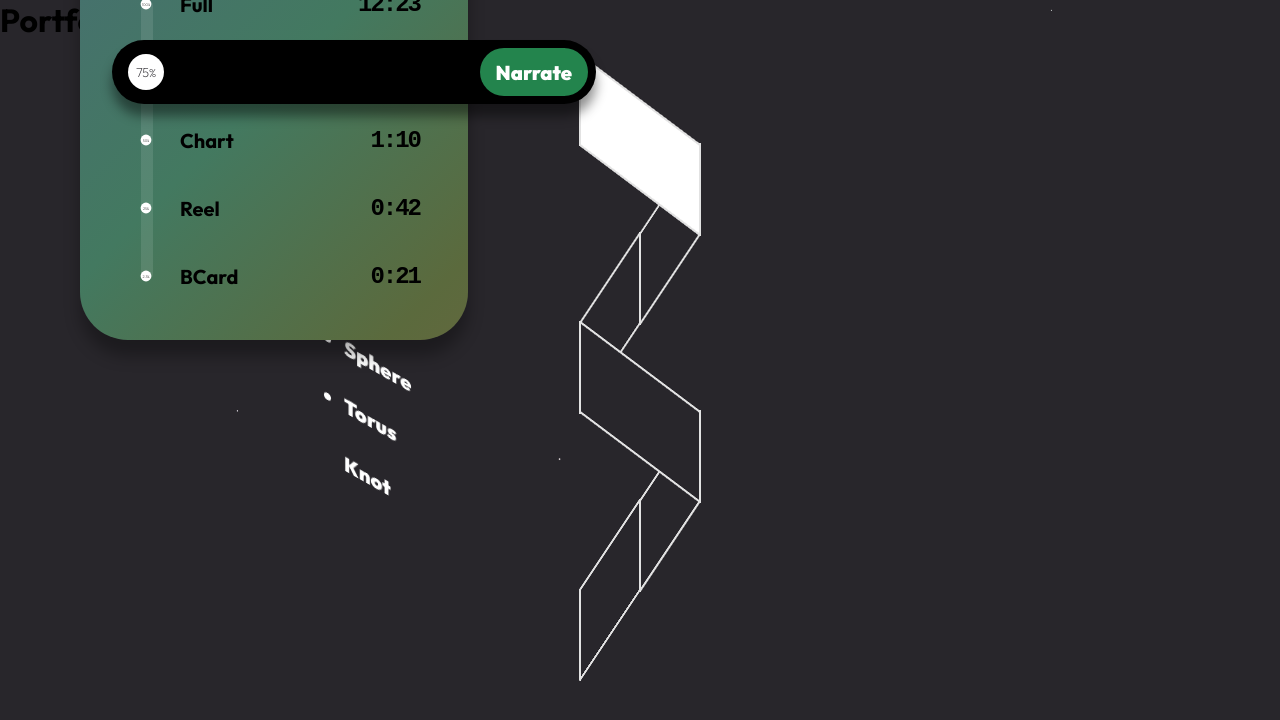
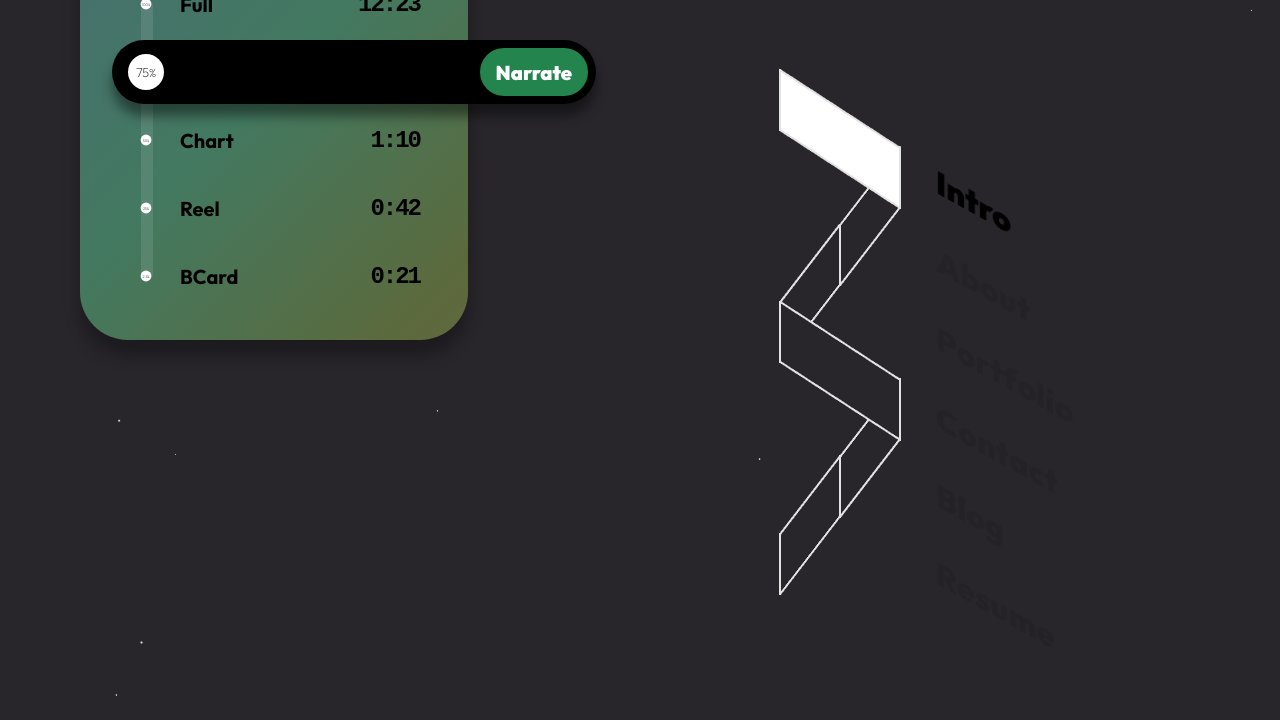
Before and after one commit to andna/andresbf, a React (Vite) app: page / in a window 1280 px wide. Shown: the top 720 px of the page. Built offline with nearby package versions, Linux system fonts and the light colour scheme; a web font is replaced by a local one.

Commit message:
3d ul list

```diff
--- a/src/components/ControlPanel/components/Navigator.jsx
+++ b/src/components/ControlPanel/components/Navigator.jsx
@@ -1,7 +1,7 @@
 import { Suspense, useEffect, useMemo, useRef, useState } from 'react'
 import { Canvas, useFrame, useThree } from '@react-three/fiber'
 import * as THREE from 'three'
-import {Edges, OrbitControls, OrthographicCamera, Stars, Sparkles, Sky} from '@react-three/drei'
+import {Edges, OrbitControls, OrthographicCamera, Stars, Sparkles, Sky, Html} from '@react-three/drei'
 
 const lineWidth = 2
 
@@ -52,16 +52,13 @@ function Helix({ skewValue = -0.1, planesPerCycle = 4, indexHovered = -1, select
     const mesh = useRef(null)
 
     const baseRotation = (Math.PI * 2) / planesPerCycle
-    const targetRotationY = useRef(0)
-    const currentRotationIndex = useRef(0)
-
 
 
     const planeWidth = 1
     const radius = planeWidth / (2 * Math.tan(Math.PI / planesPerCycle))
 
     const { skewedPlaneGeometry } = useMemo(() => {
-        const geometry = new THREE.PlaneGeometry(1, 0.75)
+        const geometry = new THREE.PlaneGeometry(1, 0.5)
         const m = new THREE.Matrix4()
         m.makeShear(skewValue, 0, 0, 0, 0, 0)
         geometry.applyMatrix4(m)
@@ -247,24 +244,25 @@ function RotatingOrthoCamera({
 
 
 export default function Navigator() {
-    const [skewValue, setSkewValue] = useState(-0.75)
+    const [skewValue, setSkewValue] = useState(-0.65)
     const [planesPerCycle, setPlanesPerCycle] = useState(3)
     const [indexHovered, setIndexHovered] = useState(-1)
     const helixScale = 0.6
     const orthoZoom = 200
     const skewAngle = Math.atan(Math.abs(skewValue))
     const RAD2DEG = 180 / Math.PI
-    const skewYDeg = skewAngle * RAD2DEG * 0.8
+    const skewYDeg = skewAngle * RAD2DEG * 0.88
     const stepWorld = Math.sin(skewAngle) + Math.pow(Math.abs(skewValue), 2.5) * 0.1
     const planeWidthWorld = 1
     const radiusWorld = planeWidthWorld / (2 * Math.tan(Math.PI / planesPerCycle))
     const gapPx = 20
     const unitToPx = orthoZoom * helixScale
-    const lineHeightPx = unitToPx * stepWorld * 0.74
+    const lineHeightPx = unitToPx * stepWorld * 1.125
     const helixViewWidthPx = 4 * unitToPx * radiusWorld
     const listLeftPx = helixViewWidthPx + gapPx
     const [selectedIndex, setSelectedIndex] = useState(0)
-    const totalPlanes = 7
+    const sections = ['Intro', 'About', 'Portfolio', 'Contact', 'Blog', 'Resume']
+    const totalPlanes = sections.length
 
     const helixPivot = useRef()
     return (
@@ -301,8 +299,23 @@ export default function Navigator() {
                                     indexHovered={indexHovered}
                                     selectedIndex={selectedIndex}
                                     setSelectedIndex={setSelectedIndex}
-                                    totalPlanes={totalPlanes - 1}
+                                    totalPlanes={totalPlanes}
                                 />
+                                <Html>
+
+                                    <ul className="navigator-list" style={{ lineHeight: `${lineHeightPx}px`, transform: `skewY(${skewYDeg}deg)` }}>
+                                        {sections.map((name, index) => (
+                                            <li key={index}>
+                                                <span
+                                                    className={`${selectedIndex === index ? 'selected' : ''}`}
+                                                    onClick={() => setSelectedIndex(index)}
+                                                    onMouseEnter={() => setIndexHovered(index)}
+                                                    onMouseLeave={() => setIndexHovered(-1)}>{name}</span>
+                                            </li>
+                                        ))}
+                                    </ul>
+
+                                </Html>
                             </group>
 
 
@@ -313,7 +326,7 @@ export default function Navigator() {
                                 radius={10}
                                 height={0}
                                 targetRef={helixPivot}
-                                offsetPx={[0, -300]}  // 160px left, 40px up on the canvas
+                                offsetPx={[200, -300]}  // 160px left, 40px up on the canvas
                             />
 
 
@@ -322,17 +335,6 @@ export default function Navigator() {
                 </div>
 
             </div>
-            <ul style={{ lineHeight: `${lineHeightPx}px`, color: 'white', marginTop: '6rem', transform: `skewY(${skewYDeg}deg)`, fontSize: '20px', fontWeight: '900', marginLeft: `${listLeftPx}px`, position: 'absolute', left: 0, top: 0 }}>
-                {['Blob', 'Helix', 'Torus', 'Tube', 'Sphere', 'Torus Knot'].map((name, index) => (
-                    <li key={index}>
-                        <span
-                            className={`${selectedIndex === index ? 'underline underline-offset-4 text-white' : 'unselected text-gray-300'}`}
-                            onClick={() => setSelectedIndex(index)}
-                            onMouseEnter={() => setIndexHovered(index)}
-                            onMouseLeave={() => setIndexHovered(-1)}>{name}</span>
-                    </li>
-                ))}
-            </ul>
         </div>
     )
 }
--- a/src/components/Portfolios/Portfolios.jsx
+++ b/src/components/Portfolios/Portfolios.jsx
@@ -3,7 +3,7 @@
 export default function Portfolios() {
   return (
     <div>
-      <h1>Portfolios</h1>
+      <h1></h1>
     </div>
   )
 }
--- a/src/styles.scss
+++ b/src/styles.scss
@@ -292,6 +292,33 @@ button {
     left: 0;
 }
 
+.navigator-list {
+    list-style: none;
+    padding: 0;
+
+    position: absolute;
+    left: 0;
+    top: 0;
+
+    margin: 5rem 6rem;
+    font-size: 2rem;
+    font-weight: 900;
+
+    span{
+        opacity: 0.1;
+        transition: opacity 0.2s;
+        cursor: pointer;
+
+        &:hover, &.selected{
+            opacity: 1;
+        }
+
+        &.selected{
+            pointer-events: none;
+        }
+    }
+}
+
 
 @include aspect-portrait {
     .app {
```
